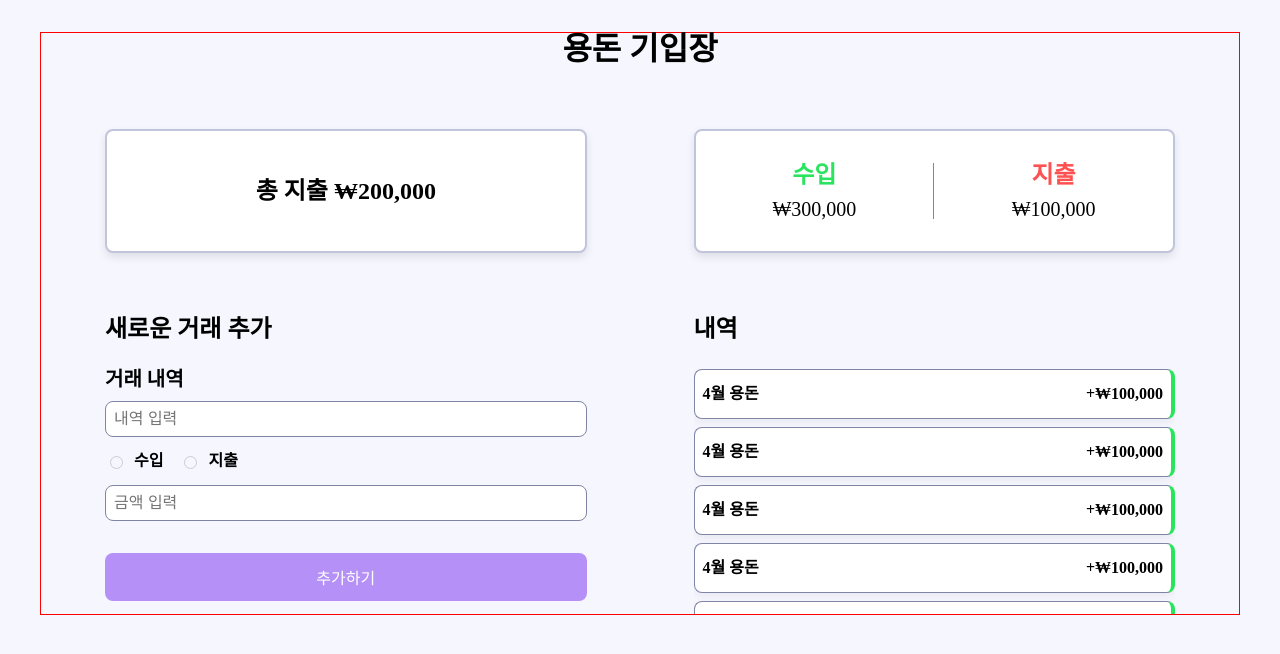
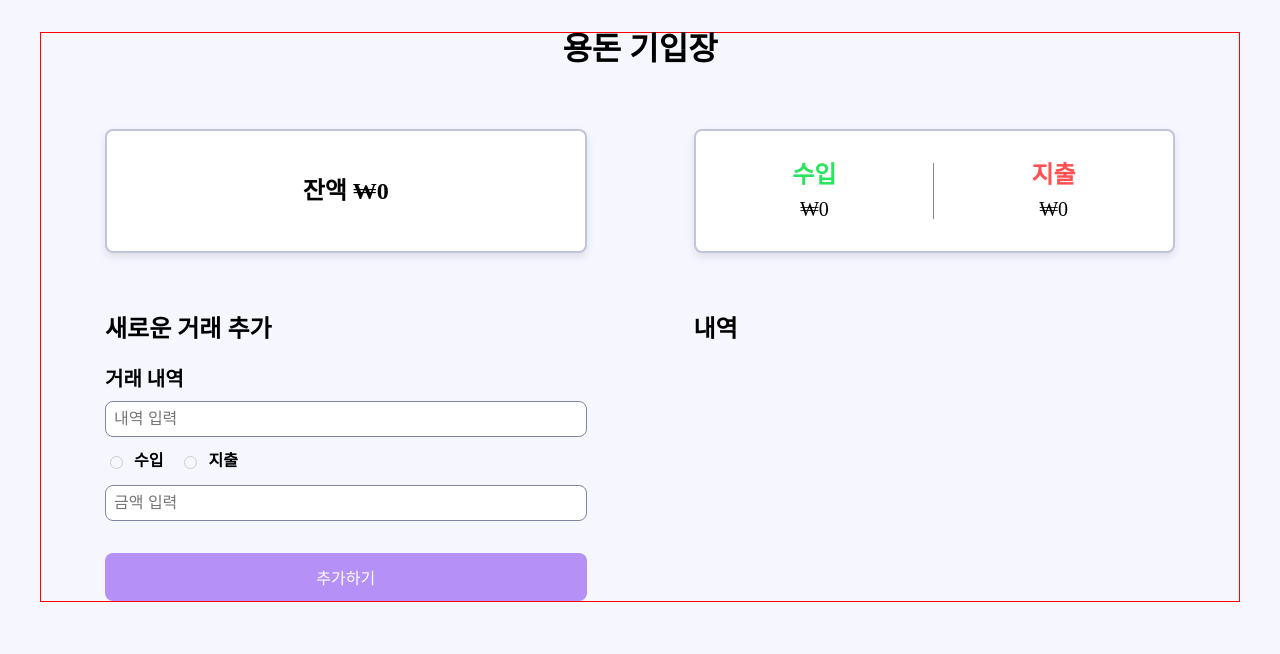
Before and after one commit to 99JIWONDEV/ureca_allowanceChart, a React (Vite) app: page / in a window 1280 px wide. Shown: the top 654 px of the page. Built offline with nearby package versions, Linux system fonts and the light colour scheme; a web font is replaced by a local one.

Commit message:
[feat] localStorage API App.jsx에 연결

```diff
--- a/src/App.jsx
+++ b/src/App.jsx
@@ -1,3 +1,4 @@
+import { useEffect, useState } from 'react'
 import './App.css'
 import Header from './components/Header'
 import MoneyDashboard from './components/MoneyDashboard'
@@ -6,16 +7,26 @@ import MoneyInput from './components/MoneyInput'
 import TotalMoney from './components/TotalMoney'
 
 function App() {
+  const [data, setData] = useState([])
+  const [toggle, setToggle] = useState(false)
+
+  useEffect(() => {
+    const localData = localStorage.getItem('transactions')
+    if (localData) {
+      setData(JSON.parse(localData))
+    }
+  }, [toggle])
+
   return (
     <main className="mw">
       <Header />
       <div className="sub-header">
-        <TotalMoney />
-        <MoneyDashboard />
+        <TotalMoney data={data} />
+        <MoneyDashboard data={data} />
       </div>
       <div className="content">
-        <MoneyInput />
-        <MoneyDesc />
+        <MoneyInput setToggle={setToggle} />
+        <MoneyDesc data={data} />
       </div>
     </main>
   )
--- a/src/components/Description.jsx
+++ b/src/components/Description.jsx
@@ -1,14 +1,22 @@
-import React from 'react'
+import React, { useState } from 'react'
 import css from './Description.module.css'
 
-const Description = () => {
+const Description = ({ description, type, amount }) => {
+  const [isActive, setIsActive] = useState(false)
+  const borderColor = type === 'income' ? 'var(--main-green)' : 'var(--main-red)'
   return (
-    <div className={css.description}>
-      <p>4월 용돈</p>
+    <div
+      className={css.description}
+      style={{ borderRight: `4px solid ${borderColor}` }}
+      onClick={() => setIsActive(prev => !prev)}
+    >
+      {/* X 버튼 */}
+      {isActive && <button className={css.deleteBtn}>X</button>}
+      <p>{description}</p>
       <div>
-        <span>+</span>
-        <span>₩</span>
-        <span>100,000</span>
+        <span>{type === 'income' ? '+' : '-'}</span>
+        <span> ₩</span>
+        <span>{amount.toLocaleString()}</span>
       </div>
     </div>
   )
--- a/src/components/Description.module.css
+++ b/src/components/Description.module.css
@@ -4,12 +4,28 @@
   flex-direction: row;
   align-items: center;
   justify-content: space-between;
-  padding: var(--gap16)var(--gap8);
+  padding: var(--gap16) var(--gap8);
   border: 1px solid var(--gray4);
   border-radius: var(--gap8);
-  border-right: 4px solid var(--main-green);
   background-color: white;
   box-shadow: 0px 4px 8px rgba(0, 0, 0, 0.05);
+  position: relative;
+  cursor: pointer;
+}
+
+.deleteBtn {
+  position: absolute;
+  left: -32px;
+  top: 50%;
+  transform: translateY(-50%);
+  background-color: var(--main-red);
+  color: white;
+  border: none;
+  border-radius: 4px;
+  font-weight: bold;
+  cursor: pointer;
+  padding: 4px 8px;
+  font-size: 14px;
 
 }
 
--- a/src/components/MoneyDashboard.jsx
+++ b/src/components/MoneyDashboard.jsx
@@ -1,19 +1,28 @@
-import React from 'react'
 import css from './MoneyDashboard.module.css'
 
-const MoneyDashboard = () => {
+const MoneyDashboard = ({ data }) => {
+  const totalIncome = data
+    .filter(item => item.type === 'income')
+    .reduce((acc, curr) => acc + curr.amount, 0)
+
+  const totalExpense = data
+    .filter(item => item.type === 'expense')
+    .reduce((acc, curr) => acc + curr.amount, 0)
+
   return (
     <div className={css.moneyDashboard}>
       <div className={css.income}>
         <p>수입</p>
         <p>
-          <span>₩</span>300,000
+          <span>₩</span>
+          {totalIncome.toLocaleString()}
         </p>
       </div>
       <div className={css.expense}>
         <p>지출</p>
         <p>
-          <span>₩</span>100,000
+          <span>₩</span>
+          {totalExpense.toLocaleString()}
         </p>
       </div>
     </div>
--- a/src/components/MoneyDashboard.module.css
+++ b/src/components/MoneyDashboard.module.css
@@ -38,7 +38,6 @@
   align-items: center;
   gap: var(--gap12);
   width: 50%;
-  /* border: 1px solid red; */
 
 }
 
--- a/src/components/MoneyDesc.jsx
+++ b/src/components/MoneyDesc.jsx
@@ -1,19 +1,19 @@
-import React from 'react'
 import css from './MoneyDesc.module.css'
 import Description from './Description'
 
-const MoneyDesc = () => {
+const MoneyDesc = ({ data }) => {
   return (
     <div className={css.moneyDesc}>
       <h2>내역</h2>
       <div className={css.descList}>
-        <Description />
-        <Description />
-        <Description />
-        <Description />
-        <Description />
-        <Description />
-        <Description />
+        {data.map(item => (
+          <Description
+            key={item.id}
+            description={item.description}
+            type={item.type}
+            amount={item.amount}
+          />
+        ))}
       </div>
     </div>
   )
--- a/src/components/MoneyDesc.module.css
+++ b/src/components/MoneyDesc.module.css
@@ -12,9 +12,9 @@
 }
 
 .descList {
-  margin-top: var(--gap16);
-  overflow: scroll;
-  height: 245px;
+  margin-top: var(--fs16);
+  overflow-y: scroll;
+  height: 225px;
   display: flex;
   flex-direction: column;
   gap: var(--gap8);
--- a/src/components/MoneyInput.jsx
+++ b/src/components/MoneyInput.jsx
@@ -1,7 +1,7 @@
 import React, { useState } from 'react'
 import css from './MoneyInput.module.css'
 
-const MoneyInput = () => {
+const MoneyInput = ({ setToggle }) => {
   const [description, setDescription] = useState('')
   const [type, setType] = useState('')
   const [amount, setAmount] = useState('')
@@ -9,7 +9,7 @@ const MoneyInput = () => {
   const [isType, setIsType] = useState(false)
   const [isAmount, setIsAmount] = useState(false)
 
-  const handleAddData = () => {
+  const handleAddTransactions = () => {
     if (!description) {
       setIsDesc(true)
       return
@@ -29,10 +29,10 @@ const MoneyInput = () => {
       setIsAmount(false)
     }
 
-    const existing = JSON.parse(localStorage.getItem('data')) || []
+    const existing = JSON.parse(localStorage.getItem('transactions')) || []
     const newId = existing.length > 0 ? Math.max(...existing.map(t => t.id)) + 1 : 1
 
-    const data = {
+    const transactions = {
       id: newId,
       description,
       amount: parseInt(amount, 10),
@@ -40,8 +40,10 @@ const MoneyInput = () => {
       date: new Date().toISOString().split('T')[0],
     }
 
-    const updated = [...existing, data]
-    localStorage.setItem('data', JSON.stringify(updated))
+    const updated = [...existing, transactions]
+    localStorage.setItem('transactions', JSON.stringify(updated))
+
+    setToggle(prev => !prev)
 
     setDescription('')
     setType('')
@@ -100,7 +102,7 @@ const MoneyInput = () => {
         required
       />
       {isAmount && <p className={css.error}>금액을 입력하세요</p>}
-      <button onClick={handleAddData}>추가하기</button>
+      <button onClick={handleAddTransactions}>추가하기</button>
     </div>
   )
 }
--- a/src/components/TotalMoney.jsx
+++ b/src/components/TotalMoney.jsx
@@ -1,12 +1,17 @@
-import React from 'react'
 import css from './TotalMoney.module.css'
 
-const TotalMoney = () => {
+const TotalMoney = ({ data }) => {
+  const total = data.reduce((acc, curr) => {
+    if (curr.type === 'income') return acc + curr.amount
+    else if (curr.type === 'expense') return acc - curr.amount
+    return acc
+  }, 0)
+
   return (
     <div className={css.totalMoney}>
       <p>
-        총 지출 <span>₩</span>
-        <span>200,000</span>
+        잔액 <span>₩</span>
+        <span>{total.toLocaleString()}</span>
       </p>
     </div>
   )
```
